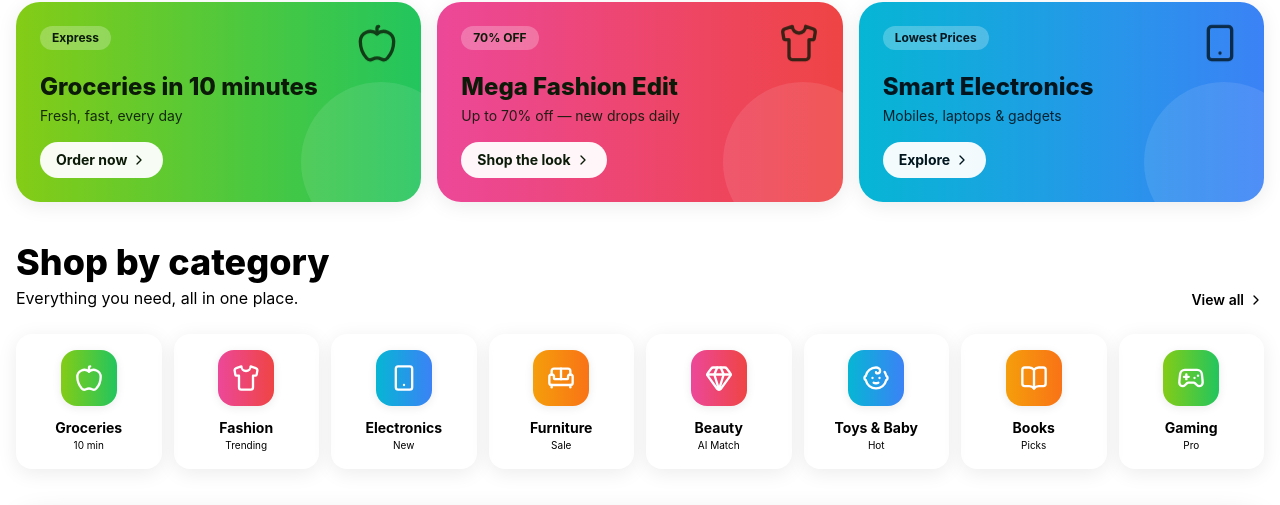
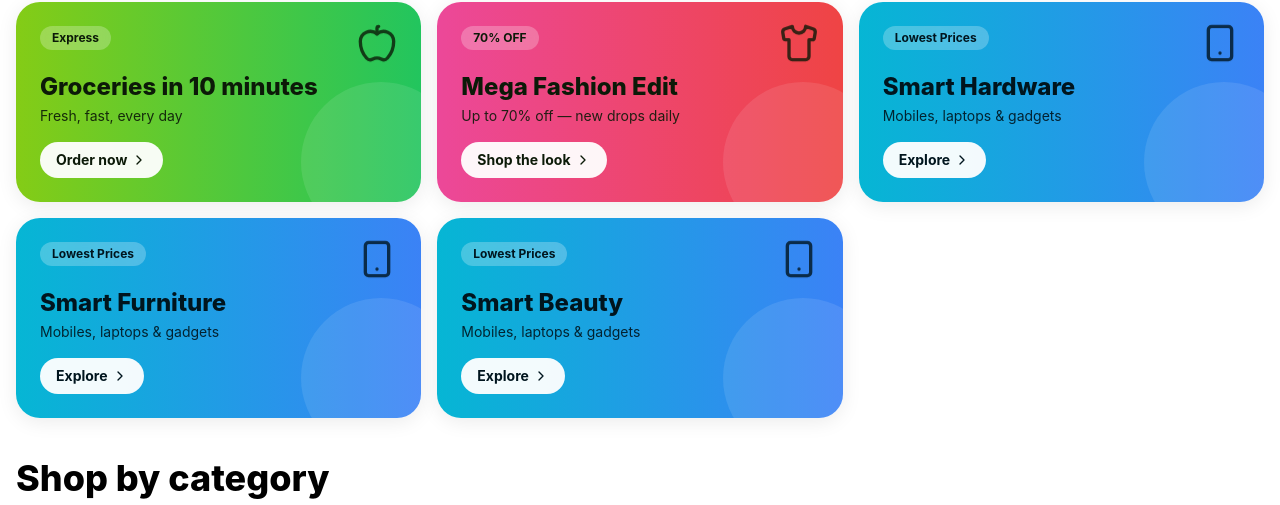
Before and after one commit to vamshi707/smartcart-ai-ecommerce, a React (Vite) app in the folder frontend27/smart_frontend/: page / in a window 1280 px wide. Shown: the part 253-758 px from the top of the page. Built offline with nearby package versions, Linux system fonts and the light colour scheme; grey boxes are pictures that could not be loaded.

Commit message:
we done beauty link

```diff
--- a/frontend27/smart_frontend/src/App.jsx
+++ b/frontend27/smart_frontend/src/App.jsx
@@ -82,7 +82,7 @@ function App() {
             element={<FurnitureAdmin />}
           />
           <Route
-  path="/beautyadmin"
+  path="/beauty-admin"
   element={<BeautyAdmin />}
 />
 
--- a/frontend27/smart_frontend/src/components/Navbar.jsx
+++ b/frontend27/smart_frontend/src/components/Navbar.jsx
@@ -207,6 +207,9 @@ const handleSearch = (e) => {
         </div>
         </Link>
         {/* ALL */}
+                  <Link
+  to="/All">
+
 
         <div className="flex items-center gap-3 cursor-pointer hover:text-pink-600 transition">
 
@@ -217,6 +220,7 @@ const handleSearch = (e) => {
           </span>
 
         </div>
+        </Link>
 
         {/* GROCERIES */}
    <Link
@@ -302,6 +306,7 @@ const handleSearch = (e) => {
 </Link>
         </div>
 
+
       </div>
 
 
--- a/frontend27/smart_frontend/src/dashboard/Admin.jsx
+++ b/frontend27/smart_frontend/src/dashboard/Admin.jsx
@@ -96,6 +96,22 @@ export default function Admin() {
           </Link>
 
         </div>
+         <div className="bg-white p-10 rounded-3xl shadow-lg hover:shadow-2xl hover:-translate-y-2 transition duration-300">
+
+          <h2 className="text-3xl font-bold mb-4">
+            Beauty
+          </h2>
+
+          <p className="text-gray-500 mb-6">
+            Manage  Beauty and daily essential products.
+          </p>
+           <Link to="/beauty-admin">
+          <button className="bg-green-600 hover:bg-green-700 text-white px-6 py-3 rounded-2xl transition duration-300">
+            Open
+          </button>
+          </Link>
+
+        </div>
 
       </div>
 
--- a/frontend27/smart_frontend/src/pages/Admin.jsx
+++ b/frontend27/smart_frontend/src/pages/Admin.jsx
@@ -91,6 +91,23 @@ export default function Admin() {
           </button>
 
         </div>
+         <div className="bg-white p-10 rounded-3xl shadow-lg hover:shadow-2xl hover:-translate-y-2 transition duration-300">
+
+          <h2 className="text-3xl font-bold mb-4">
+            Beauty
+          </h2>
+
+          <p className="text-gray-500 mb-6">
+            Manage Beauty and daily essential products.
+          </p>
+
+          <button
+
+          >
+            Open
+          </button>
+
+        </div>
 
       </div>
 
--- a/frontend27/smart_frontend/src/pages/Home.jsx
+++ b/frontend27/smart_frontend/src/pages/Home.jsx
@@ -15,9 +15,6 @@ const categories = [
   { name: "Electronics", icon: Smartphone, gradient: "bg-gradient-mint", tag: "New" },
   { name: "Furniture", icon: Sofa, gradient: "bg-gradient-sun", tag: "Sale" },
   { name: "Beauty", icon: Gem, gradient: "bg-gradient-berry", tag: "AI Match" },
-  { name: "Toys & Baby", icon: Baby, gradient: "bg-gradient-mint", tag: "Hot" },
-  { name: "Books", icon: BookOpen, gradient: "bg-gradient-sun", tag: "Picks" },
-  { name: "Gaming", icon: Gamepad2, gradient: "bg-gradient-lime", tag: "Pro" },
 ];
 
 const banners = [
@@ -37,8 +34,29 @@ const banners = [
     badge: "70% OFF",
     icon: Shirt,
   },
+
   {
-    title: "Smart Electronics",
+    title: "Smart Hardware",
+    subtitle: "Mobiles, laptops & gadgets",
+    cta: "Explore",
+    className: "bg-gradient-mint text-[oklch(0.18_0.04_220)]",
+    badge: "Lowest Prices",
+    icon: Smartphone,
+  },
+
+
+ {
+    title: "Smart Furniture",
+    subtitle: "Mobiles, laptops & gadgets",
+    cta: "Explore",
+    className: "bg-gradient-mint text-[oklch(0.18_0.04_220)]",
+    badge: "Lowest Prices",
+    icon: Smartphone,
+  },
+
+
+ {
+    title: "Smart Beauty",
     subtitle: "Mobiles, laptops & gadgets",
     cta: "Explore",
     className: "bg-gradient-mint text-[oklch(0.18_0.04_220)]",
```
